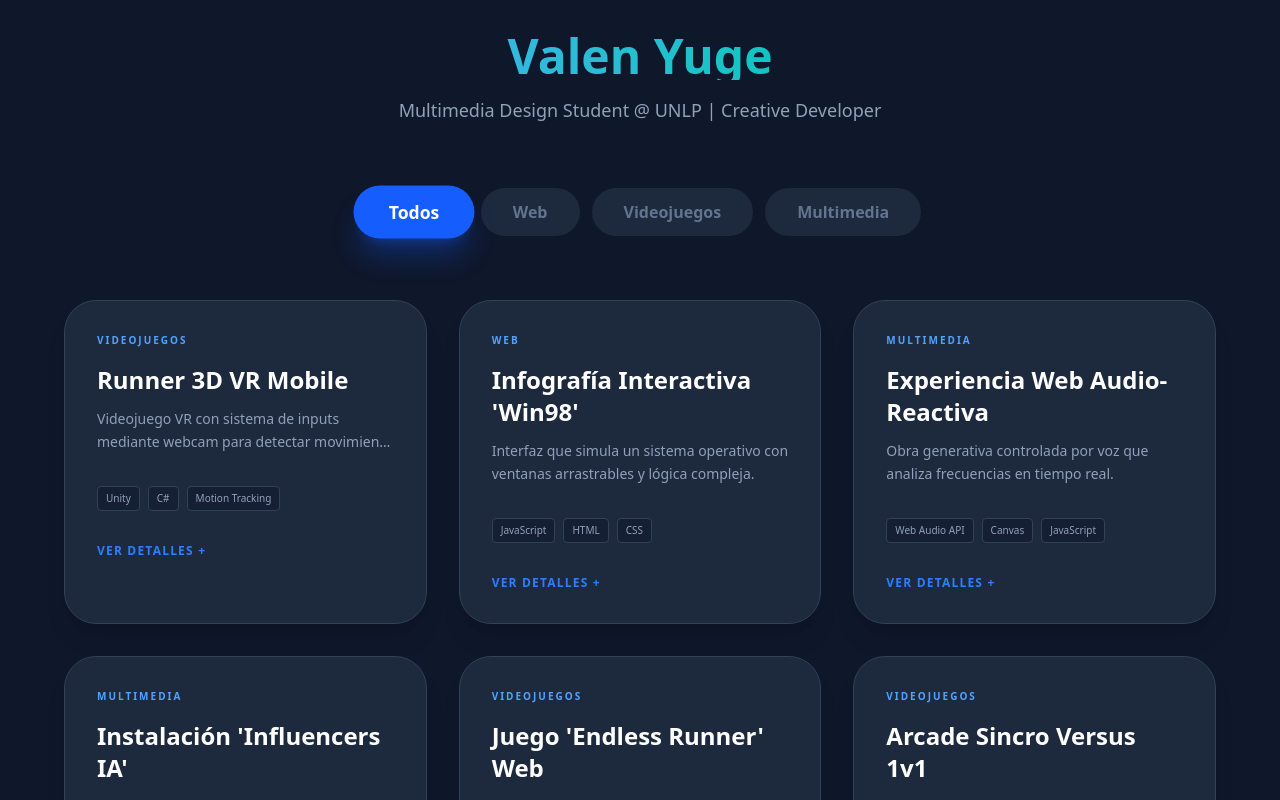
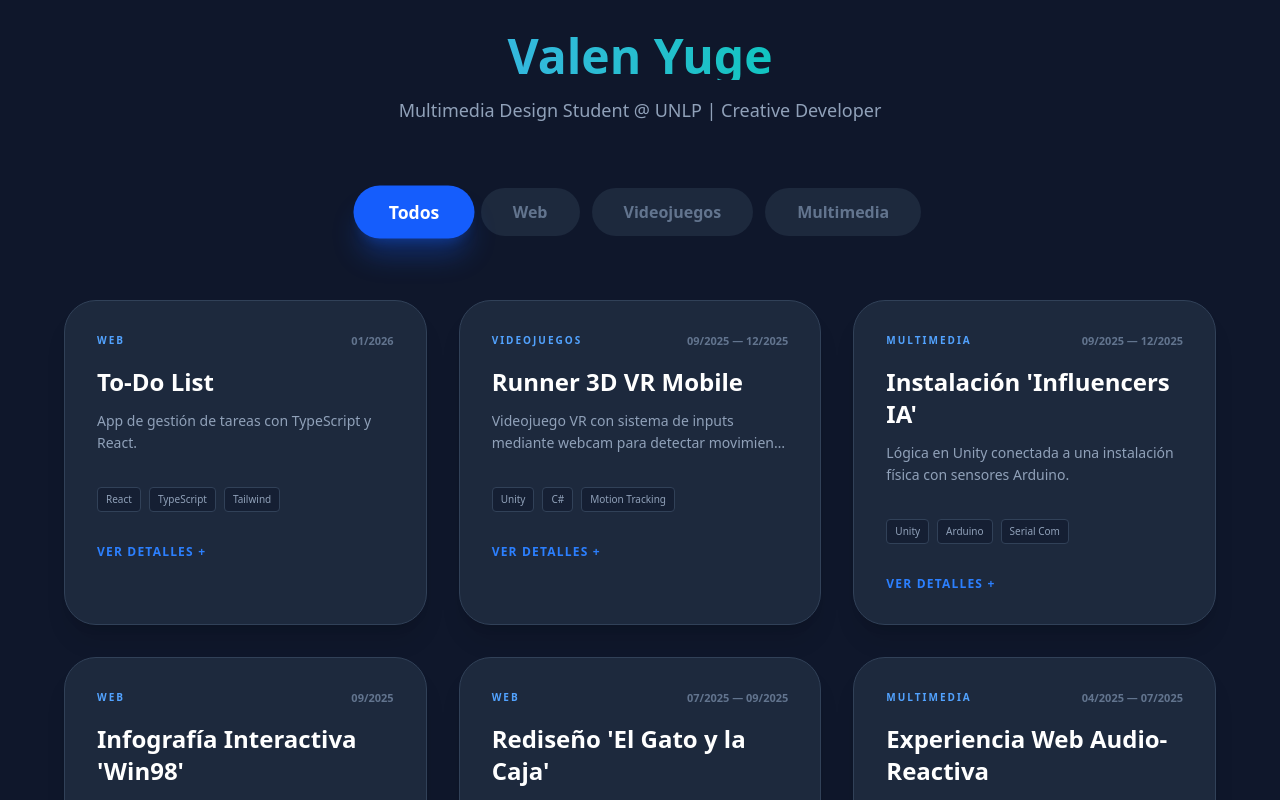
Before and after one commit to valenyuge/portfolio, a React (Vite) app: page / in a window 1280 px wide. Shown: the top 800 px of the page. Built offline with nearby package versions, Linux system fonts and the light colour scheme.

Commit message:
fechas y videos nuevos

```diff
--- a/src/App.tsx
+++ b/src/App.tsx
@@ -1,10 +1,11 @@
-import { useState } from 'react'
-import { useEffect } from 'react'
+import { useState, useEffect } from 'react'
 import { BrowserRouter as Router, Routes, Route, Link, useParams } from 'react-router-dom'
 
 interface Proyecto {
   id: string;
   titulo: string;
+  fechaInicio: string;
+  fechaFin: string;
   descripcion: string;
   contenidoLargo: string;
   tecnologias: string[];
@@ -22,7 +23,6 @@ const DetalleProyecto = ({ lista }: { lista: Proyecto[] }) => {
     if (p) {
       document.title = `${p.titulo}`;
     }
-    // Opcional: Volver al título original cuando salís de la pestaña
     return () => { document.title = "Portfolio"; };
   }, [p]);
 
@@ -45,7 +45,6 @@ const DetalleProyecto = ({ lista }: { lista: Proyecto[] }) => {
         </div>
 
         <div className="grid grid-cols-1 lg:grid-cols-12 gap-12">
-          {/* COLUMNA IZQUIERDA: TEXTO */}
           <div className="lg:col-span-5 space-y-6">
             <h3 className="text-xl font-bold text-blue-400">Sobre el proyecto</h3>
             <p className="text-slate-300 text-lg leading-relaxed">{p.contenidoLargo}</p>
@@ -67,7 +66,6 @@ const DetalleProyecto = ({ lista }: { lista: Proyecto[] }) => {
             </div>
           </div>
 
-          {/* COLUMNA DERECHA: MULTIMEDIA (Ajustada) */}
           <div className="lg:col-span-7 flex flex-col gap-6">
             <div className="overflow-hidden rounded-3xl border border-slate-700 bg-slate-800/50 shadow-2xl w-full">
               {p.videoUrl ? (
@@ -99,10 +97,7 @@ const DetalleProyecto = ({ lista }: { lista: Proyecto[] }) => {
                 />
               )}
             </div>
-
-            {/* OPCIONAL: Espacio para más imágenes debajo del video si las tuvieras */}
             <div className="grid grid-cols-2 gap-4">
-               {/* Aquí podrías mapear p.imagenes adicionales en el futuro */}
             </div>
           </div>
         </div>
@@ -114,7 +109,23 @@ const DetalleProyecto = ({ lista }: { lista: Proyecto[] }) => {
 // --- VISTA PRINCIPAL (GRILLA) ---
 const GrillaProyectos = ({ proyectos }: { proyectos: Proyecto[] }) => {
   const [filtro, setFiltro] = useState('Todos');
-  const filtrados = filtro === 'Todos' ? proyectos : proyectos.filter(p => p.categoria === filtro);
+
+  // Ordenamiento: El más nuevo primero
+  const proyectosOrdenados = [...proyectos].sort((a, b) =>
+    new Date(b.fechaFin).getTime() - new Date(a.fechaFin).getTime()
+  );
+
+  const formatearPeriodo = (inicio: string, fin: string) => {
+  // Función interna para dar vuelta la fecha: "2025-10" -> "10/2025"
+  const limpiar = (f: string) => f.split('-').reverse().join('/');
+
+  if (inicio === fin) return limpiar(inicio);
+  return `${limpiar(inicio)} — ${limpiar(fin)}`;
+  };
+
+  const filtrados = filtro === 'Todos'
+    ? proyectosOrdenados
+    : proyectosOrdenados.filter(p => p.categoria === filtro);
 
   return (
     <div className="min-h-screen bg-slate-900 p-8 text-white font-sans">
@@ -146,7 +157,14 @@ const GrillaProyectos = ({ proyectos }: { proyectos: Proyecto[] }) => {
             to={`/proyecto/${p.id}`}
             className="group block bg-slate-800 p-8 rounded-[2rem] border border-slate-700 hover:border-blue-500 transition-all duration-500 hover:-translate-y-3 shadow-xl"
           >
-            <span className="text-[10px] font-black uppercase tracking-[0.2em] text-blue-400 mb-4 block">{p.categoria}</span>
+                  <div className="flex justify-between items-start mb-4">
+          <span className="text-[10px] font-black uppercase tracking-[0.2em] text-blue-400 block">
+            {p.categoria}
+          </span>
+          <span className="text-slate-500 text-[11px] font-bold">
+            {formatearPeriodo(p.fechaInicio, p.fechaFin)}
+          </span>
+        </div>
             <h2 className="text-2xl font-black mb-3 group-hover:text-blue-400 transition-colors">{p.titulo}</h2>
             <p className="text-slate-400 text-sm mb-8 leading-relaxed line-clamp-2">{p.descripcion}</p>
             <div className="flex flex-wrap gap-2 mb-8">
@@ -168,6 +186,8 @@ function App() {
     {
       id: "runner-vr",
       titulo: "Runner 3D VR Mobile",
+      fechaInicio: "2025-09",
+      fechaFin: "2025-12",
       descripcion: "Videojuego VR con sistema de inputs mediante webcam para detectar movimiento físico.",
       contenidoLargo: "Desarrollo de un videojuego de realidad virtual para móviles. Implementación de un sistema de inputs no convencional mediante webcam externa para detectar el movimiento físico del usuario y trasladarlo al personaje en tiempo real.",
       tecnologias: ["Unity", "C#", "Motion Tracking", "OSC"],
@@ -178,6 +198,8 @@ function App() {
     {
       id: "win98",
       titulo: "Infografía Interactiva 'Win98'",
+      fechaInicio: "2025-09",
+      fechaFin: "2025-09",
       descripcion: "Interfaz que simula un sistema operativo con ventanas arrastrables y lógica compleja.",
       contenidoLargo: "Programación de gestión del DOM para ventanas (popups) arrastrables, reloj en tiempo real, persistencia de datos de usuario y lógica de control para reproductores multimedia customizados.",
       tecnologias: ["JavaScript", "HTML", "CSS"],
@@ -188,6 +210,8 @@ function App() {
     {
       id: "audio-reactiva",
       titulo: "Experiencia Web Audio-Reactiva",
+      fechaInicio: "2025-04",
+      fechaFin: "2025-07",
       descripcion: "Obra generativa controlada por voz que analiza frecuencias en tiempo real.",
       contenidoLargo: "Creación de una obra generativa controlada por voz. Programación de algoritmos de análisis de frecuencia (tonos agudos/graves) para modificar variables visuales de dibujo y borrado en tiempo real.",
       tecnologias: ["Web Audio API", "Canvas", "JavaScript"],
@@ -198,6 +222,8 @@ function App() {
     {
       id: "influencers-ia",
       titulo: "Instalación 'Influencers IA'",
+      fechaInicio: "2025-09",
+      fechaFin: "2025-12",
       descripcion: "Lógica en Unity conectada a una instalación física con sensores Arduino.",
       contenidoLargo: "Programación de la comunicación entre sensores físicos (potenciómetro) y el software para la navegación, integrando lectura de códigos QR.",
       tecnologias: ["Unity", "Arduino", "Serial Com", "C#"],
@@ -208,52 +234,62 @@ function App() {
     {
         id: "endless-runner-js",
         titulo: "Juego 'Endless Runner' Web",
+        fechaInicio: "2024-09",
+        fechaFin: "2024-11",
         descripcion: "Motor de juego básico desarrollado desde cero con JavaScript puro.",
         contenidoLargo: "Implementación manual del Game Loop, detección de colisiones (AABB), gravedad y generación procedural de obstáculos, demostrando comprensión de la lógica base de videojuegos.",
         tecnologias: ["JavaScript", "Lógica de Juegos"],
         categoria: 'Videojuegos',
-        urlExterna: "https://github.com/valenyuge",
-      videoUrl: "/proyectos/obra-sonido.mp4"
+        urlExterna: "https://valenyuge.neocities.org/",
+        videoUrl: "/proyectos/runner-html.mp4"
     },
     {
         id: "arcade-versus",
         titulo: "Arcade Sincro Versus 1v1",
+        fechaInicio: "2024-09",
+        fechaFin: "2024-12",
         descripcion: "Game Manager central para control de estados y sistema de puntuación.",
         contenidoLargo: "Gestión de temporizadores y sistema de puntuación. Sincronización de animaciones con eventos de lógica y control de interfaz de usuario (UI) para múltiples pantallas.",
         tecnologias: ["Unity", "C#"],
         categoria: 'Videojuegos',
         urlExterna: "https://github.com/valenyuge",
-      videoUrl: "/proyectos/obra-sonido.mp4"
+        videoUrl: "/proyectos/obra-sonido.mp4"
     },
     {
         id: "landing-vorterix",
         titulo: "Landing Page 'Vorterix'",
+        fechaInicio: "2025-04",
+        fechaFin: "2025-05",
         descripcion: "Maquetación Full Responsive Pixel Perfect para captura de datos.",
         contenidoLargo: "Enfoque Pixel Perfect respetando la identidad visual de la marca. Programación de lógica para captura y almacenamiento de datos de usuario.",
         tecnologias: ["HTML", "CSS", "JavaScript"],
         categoria: 'Web',
         urlExterna: "https://github.com/valenyuge",
-      videoUrl: "/proyectos/obra-sonido.mp4"
+        videoUrl: "/proyectos/obra-sonido.mp4"
     },
     {
         id: "redisenio-gato",
         titulo: "Rediseño 'El Gato y la Caja'",
+        fechaInicio: "2025-07",
+        fechaFin: "2025-09",
         descripcion: "Refactorización de interfaz con componentes interactivos reutilizables.",
         contenidoLargo: "Desarrollo de carruseles de imágenes y navegación por breadcrumbs. Optimización de la experiencia de usuario (UX) mediante scripts de interacción.",
         tecnologias: ["JavaScript", "UX", "HTML/CSS"],
         categoria: 'Web',
         urlExterna: "https://github.com/valenyuge",
-      videoUrl: "/proyectos/elgatoylacaja.mp4"
+        videoUrl: "/proyectos/elgatoylacaja.mp4"
     },
     {
         id: "todo-list",
-        titulo: "To-Do List Profesional",
+        titulo: "To-Do List",
+        fechaInicio: "2026-01",
+        fechaFin: "2026-01",
         descripcion: "App de gestión de tareas con TypeScript y React.",
         contenidoLargo: "Aplicación de gestión de tareas con persistencia de datos, tipado fuerte y diseño moderno. Implementación de estados complejos en React.",
         tecnologias: ["React", "TypeScript", "Tailwind"],
         categoria: 'Web',
-        urlExterna: "https://github.com/valenyuge",
-      videoUrl: "/proyectos/obra-sonido.mp4"
+        urlExterna: "https://todolist-18e7.onrender.com/",
+        videoUrl: "/proyectos/to-do.mp4"
     }
   ];
 
```
Also changed, not shown: 2 other files (tests, documents, lock files or other folders).
